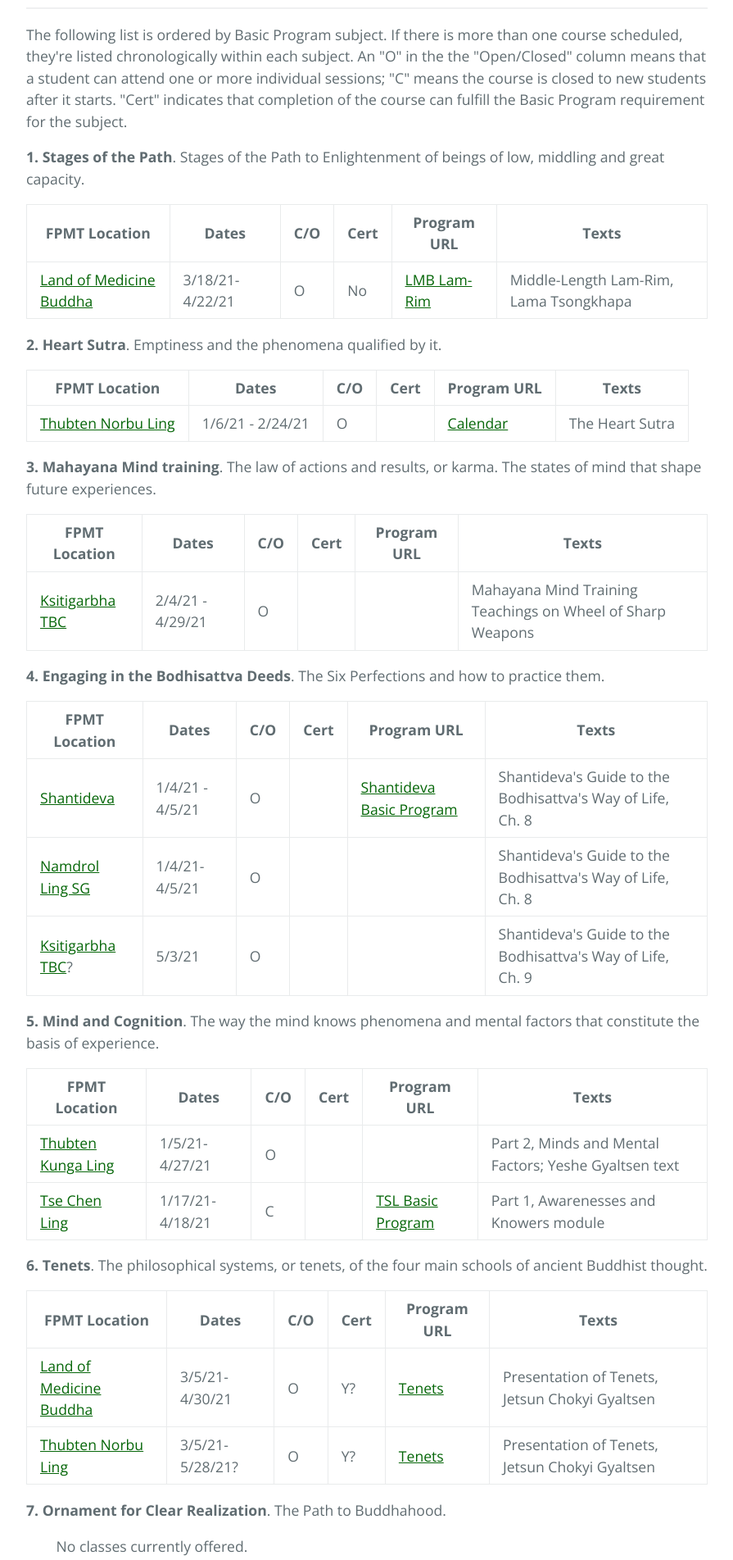
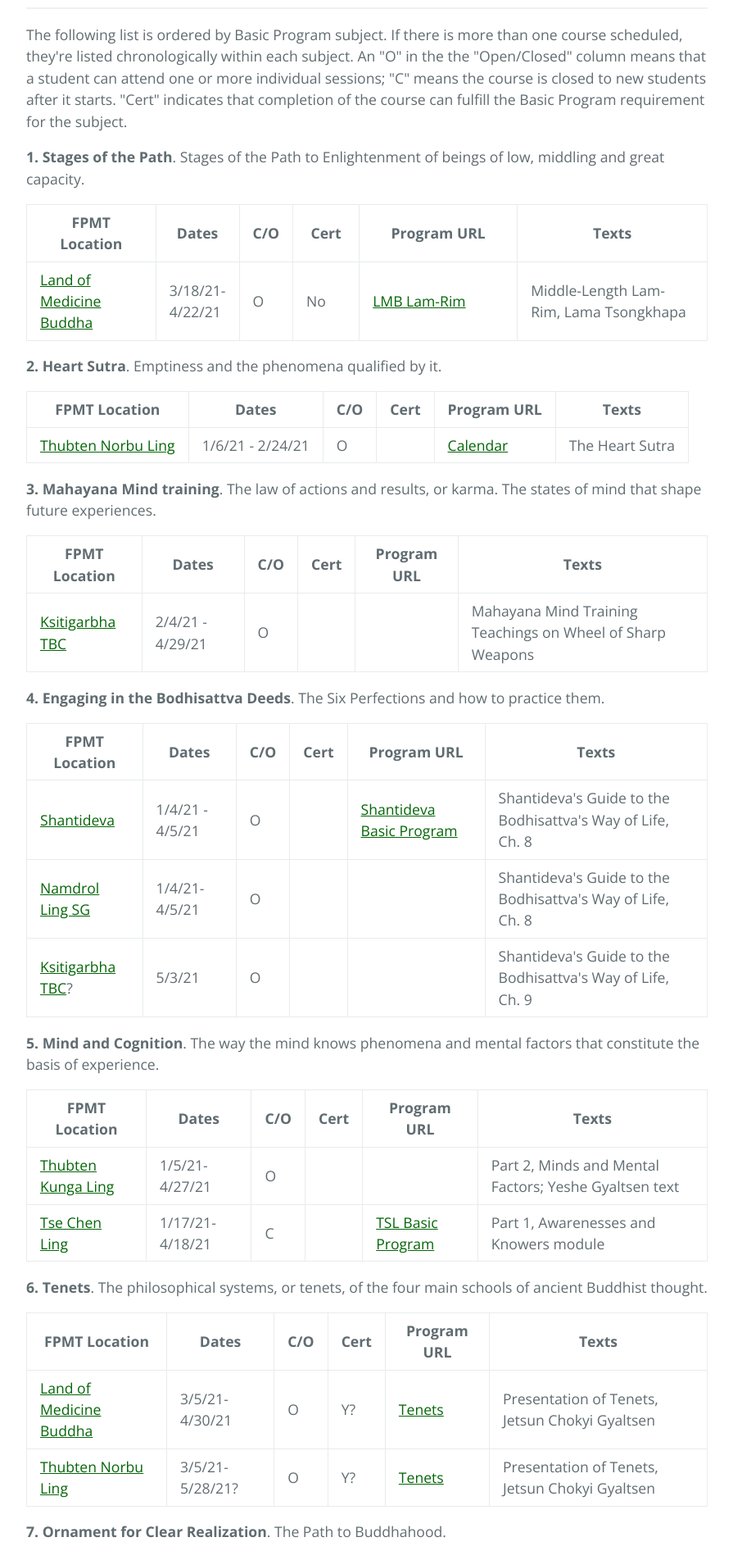
Before and after one commit to lgeorge/lgeorge.github.io, a Jekyll site: the page built from fpmt-na/index.html, in a window 1280 px wide. Shown: the part 572-2475 px from the top of the page at 82% size, without its empty margins (192-1087 px from the left). Built offline with Jekyll 4.4.1, drawn with Linux system fonts in a browser that asks for light colours.

Commit message:
Update index.html

```diff
--- a/fpmt-na/index.html
+++ b/fpmt-na/index.html
@@ -27,12 +27,12 @@
     	<table>
     		<tbody>
     			<tr>
-            <th class="has-text-align-center" data-align="center">FPMT Location</th>
-            <th class="has-text-align-center" data-align="center">Dates</th>
-            <th class="has-text-align-center" data-align="center">C/O</th>
-            <th class="has-text-align-center" data-align="center">Cert</th>
-            <th class="has-text-align-center" data-align="center">Program URL</th>
-            <th class="has-text-align-center" data-align="center">Texts</th>
+            <th class="has-text-align-center" data-align="center" width="20%">FPMT Location</th>
+            <th class="has-text-align-center" data-align="center" width="10%">Dates</th>
+            <th class="has-text-align-center" data-align="center" width="5%">C/O</th>
+            <th class="has-text-align-center" data-align="center" width="10%">Cert</th>
+            <th class="has-text-align-center" data-align="center" width="25%">Program URL</th>
+            <th class="has-text-align-center" data-align="center" width="30%">Texts</th>
           </tr>
     			<tr>
             <td class="has-text-align-center" data-align="center"><a href="http://landofmedicinebuddha.org/" target="_blank" rel="noreferrer noopener">Land of Medicine Buddha</a></td>
@@ -218,9 +218,7 @@
 
     <p>Here are several FPMT Centers (worldwide) offering the Basic Program as a sequential 5-year program:</p>
 
-    <!-- wp:table {"backgroundColor":"subtle-light-gray","align":"wide","className":"is-style-regular"} -->
-    <figure class="wp-block-table alignwide is-style-regular">
-    	<table class="has-subtle-light-gray-background-color has-background">
+    	<table>
     		<thead>
     			<tr>
             <th class="has-text-align-center" data-align="center">Center</th>
@@ -261,7 +259,6 @@
           </tr>
     		</tbody>
     	</table>
-    </figure>
 
   </body>
 </html>
```
